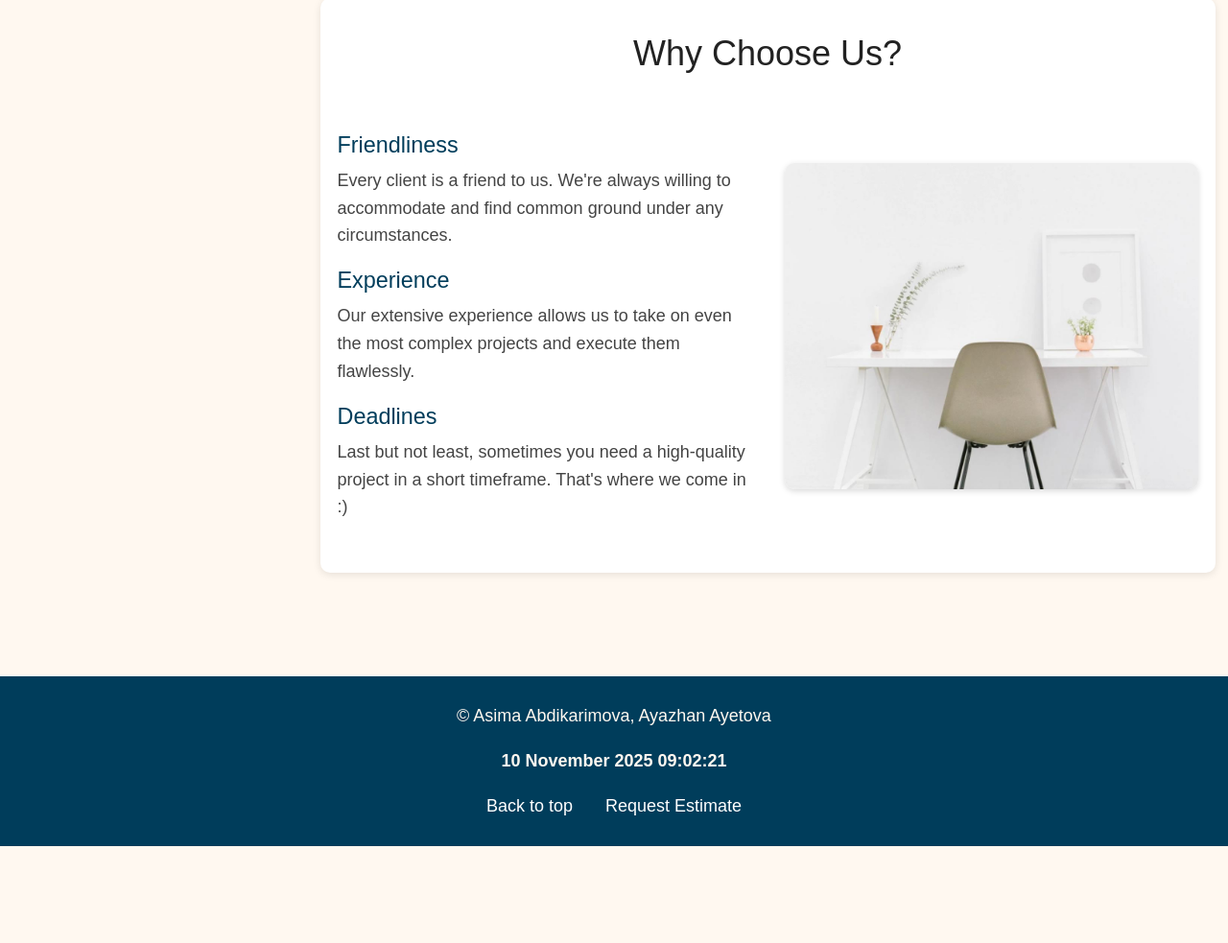
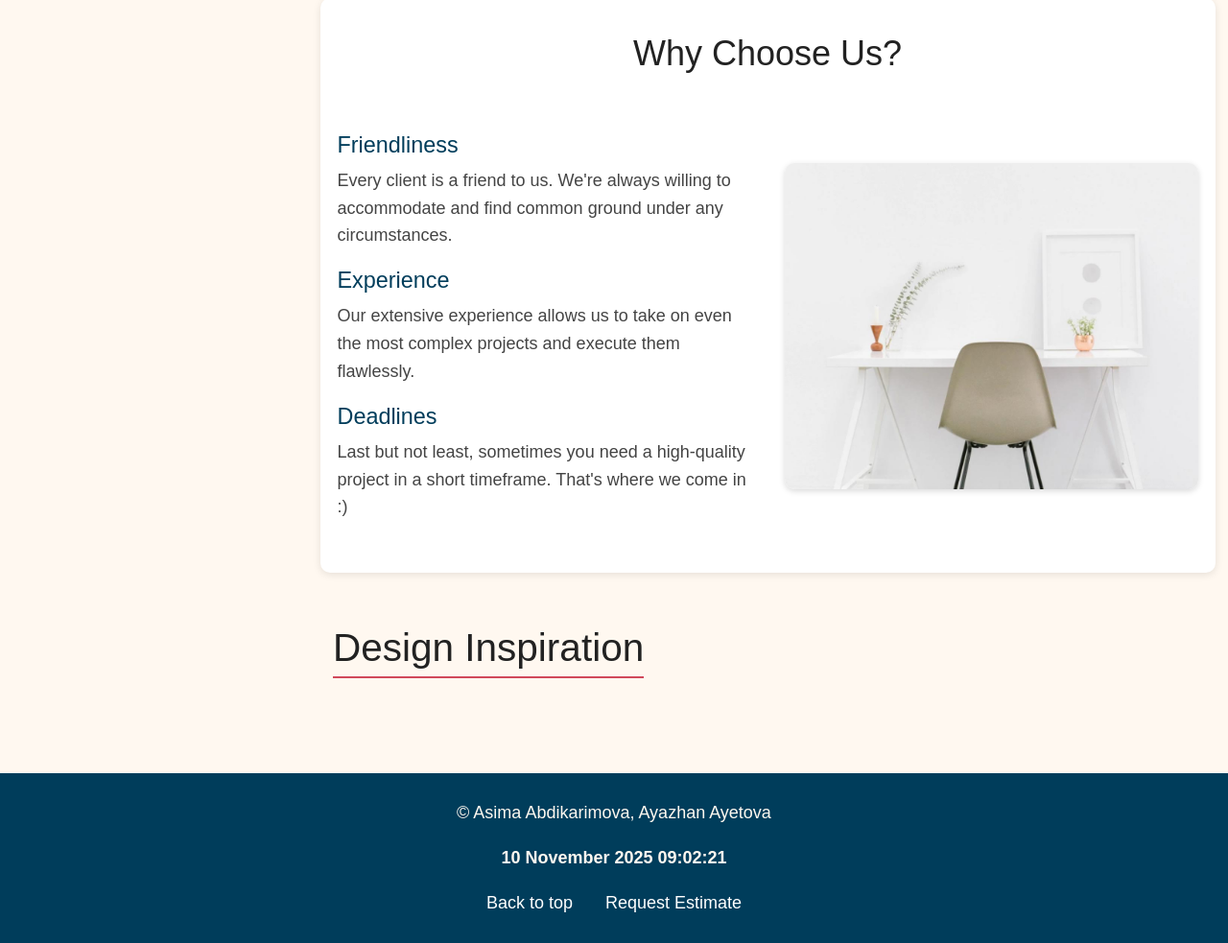
Before and after one commit to 07062l8/8web, a plain HTML site: page main.html in a window 1280 px wide. Shown: the part 1581-2564 px from the top of the page at 96% size. Before the commit the page ends 2463 px from the top, so only its background shows below. Drawn offline with nearby package versions, Linux system fonts and the light colour scheme.

Commit message:
Add design inspiration section to main.html

```diff
--- a/main.html
+++ b/main.html
@@ -170,6 +170,12 @@
                     </div>
                 </section>
 
+                 <section id="inspiration" class="container my-5">
+                    <h2 class="section-title">Design Inspiration</h2>
+                    <div id="inspiration-gallery" class="row g-4"></div>
+                </section>
+
+
             </main>
         </div>
     </div>
```
